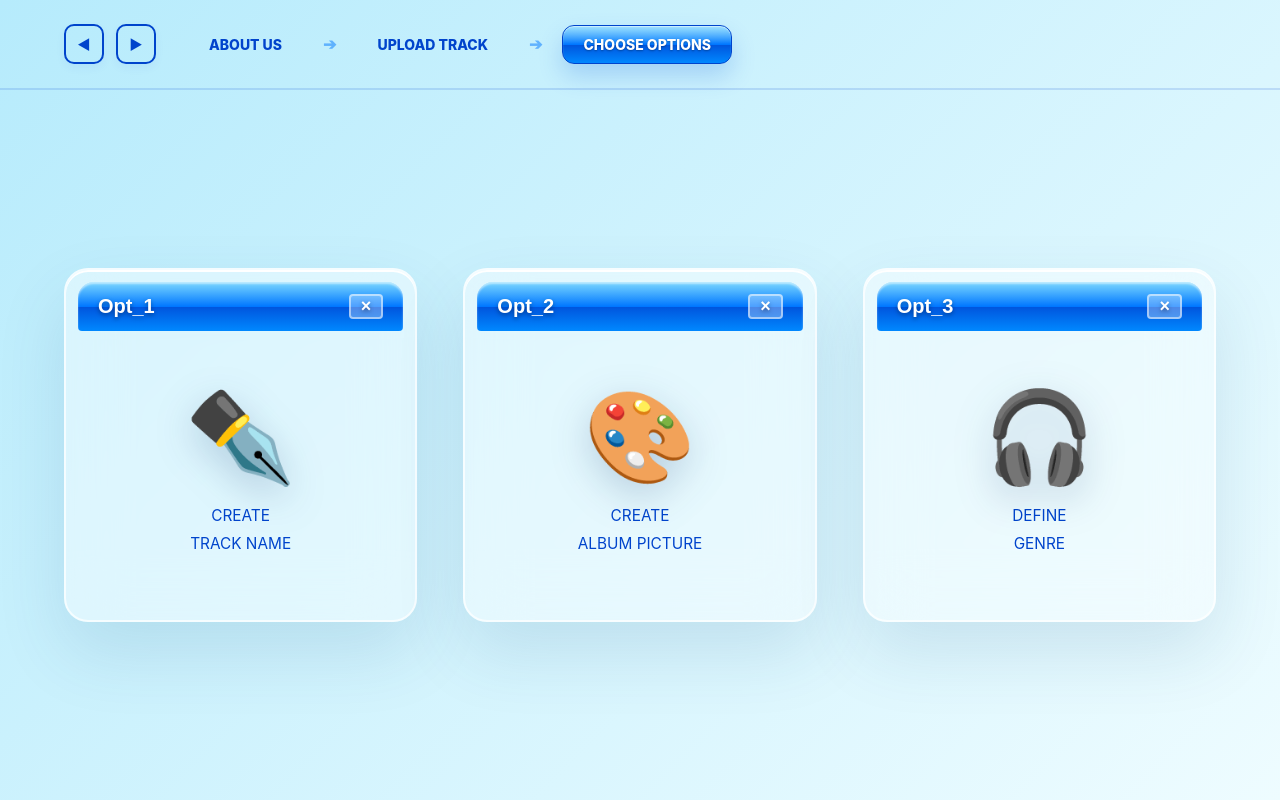
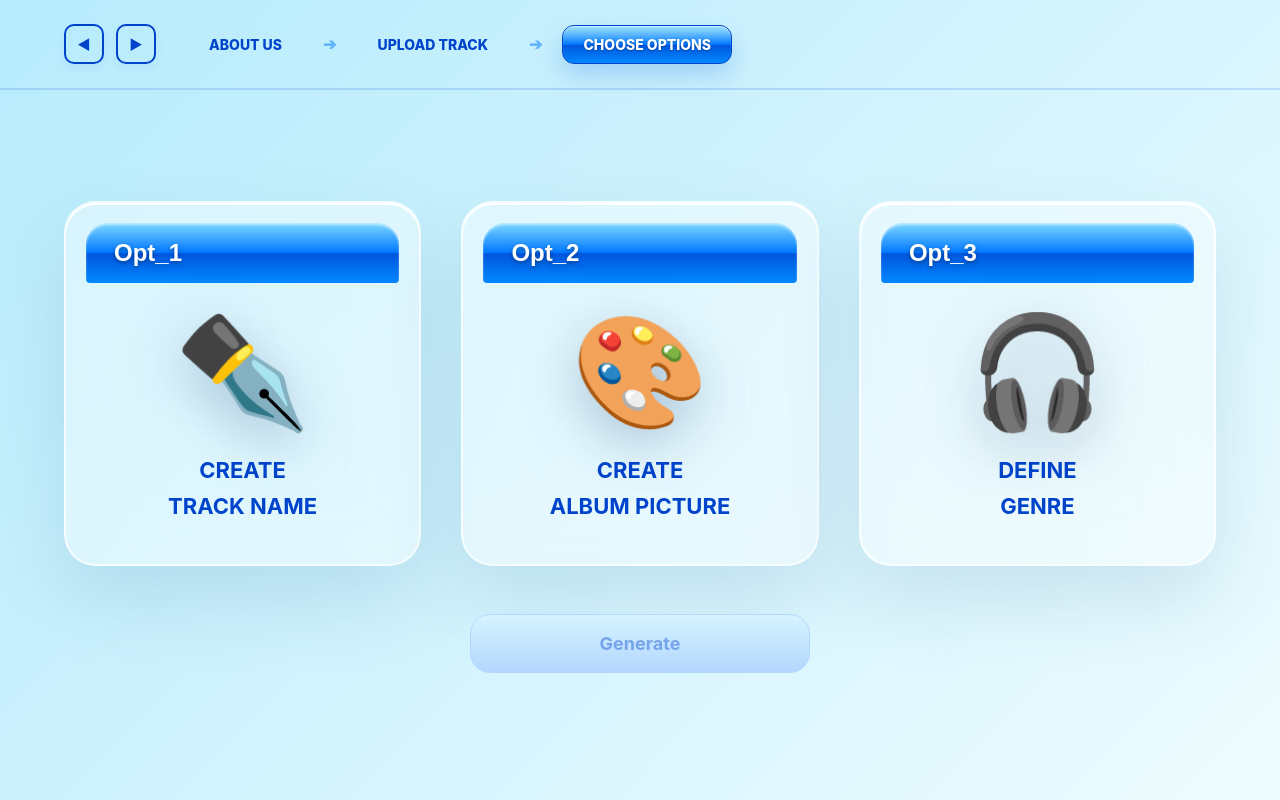
Before and after one commit to dm-dmytrenko/musicapp, a React (Create React App) app: page /selector in a window 1280 px wide. Built offline with nearby package versions, Linux system fonts and the light colour scheme.

Commit message:
add possibility to choose options to generate

```diff
--- a/src/components/OptionTile/OptionTile.jsx
+++ b/src/components/OptionTile/OptionTile.jsx
@@ -1,18 +1,20 @@
-// src/components/OptionTile/OptionTile.jsx
 import React from 'react';
 import { Box } from '@mui/system';
 
-const OptionTile = ({ optionNum, icon, labelLine1, labelLine2 }) => {
+const OptionTile = ({ optionNum, icon, labelLine1, labelLine2, isSelected, onClick }) => {
   return (
-    <Box sx={{
+    <Box
+      onClick={onClick}
+      sx={{
         flex: 1,
+        maxWidth: '420px',
         aspectRatio: '1 / 1',
         height: 'auto',
-      background: 'rgba(255, 255, 255, 0.4)',
-      border: '2px solid rgba(255, 255, 255, 0.7)',
-      boxShadow: '0 30px 70px rgba(0, 70, 120, 0.12), inset 0 2px 0 #fff',
-      padding: '12px',
-      borderRadius: '24px',
+        background: isSelected ? 'rgba(255, 255, 255, 0.75)' : 'rgba(255, 255, 255, 0.4)',
+        border: isSelected ? '3px solid #0077ff' : '2px solid rgba(255, 255, 255, 0.7)',
+        boxShadow: isSelected ? '0 50px 90px rgba(0, 119, 255, 0.25), inset 0 2px 0 #fff' : '0 35px 80px rgba(0, 70, 120, 0.12), inset 0 2px 0 #fff',
+        padding: '20px',
+        borderRadius: '32px',
         backdropFilter: 'blur(30px)',
         WebkitBackdropFilter: 'blur(30px)',
         display: 'flex',
@@ -20,35 +22,39 @@ const OptionTile = ({ optionNum, icon, labelLine1, labelLine2 }) => {
         cursor: 'pointer',
         transition: 'all 0.25s cubic-bezier(0.4, 0, 0.2, 1)',
         boxSizing: 'border-box',
+        transform: isSelected ? 'translateY(-16px) scale(1.02)' : 'translateY(0)',
+        userSelect: 'none',
+        WebkitUserSelect: 'none',
+        msUserSelect: 'none',
         '&:hover': {
-        transform: 'translateY(-12px)',
-        background: 'rgba(255, 255, 255, 0.6)',
-        boxShadow: '0 44px 80px rgba(0, 70, 120, 0.2)'
+          transform: isSelected ? 'translateY(-18px) scale(1.02)' : 'translateY(-12px)',
+          background: isSelected ? 'rgba(255, 255, 255, 0.8)' : 'rgba(255, 255, 255, 0.6)',
+          boxShadow: isSelected ? '0 60px 100px rgba(0, 119, 255, 0.35)' : '0 50px 90px rgba(0, 70, 120, 0.2)'
         }
-    }}>
+      }}
+    >
 
       <Box sx={{
         background: 'linear-gradient(to bottom, #7cd8ff 0%, #0077ff 50%, #0055dd 51%, #0088ff 100%)',
         color: '#fff',
-        padding: '12px 20px',
-        fontSize: '20px',
+        padding: '16px 28px',
+        fontSize: '24px',
         fontWeight: 'bold',
         display: 'flex',
         justifyContent: 'space-between',
         alignItems: 'center',
         fontFamily: 'sans-serif',
-        borderRadius: '16px 16px 4px 4px',
+        borderRadius: '22px 22px 4px 4px',
         boxShadow: 'inset 0 2px 2px rgba(255, 255, 255, 0.5)',
         textShadow: '0 2px 4px rgba(0, 0, 0, 0.35)',
         flexShrink: 0
       }}>
         <span>{optionNum}</span>
-        <Box component="span" sx={{ background: 'rgba(255,255,255,0.3)', border: '2px solid rgba(255,255,255,0.5)', padding: '0 10px', fontSize: '18px', borderRadius: '4px' }}>×</Box>
       </Box>
 
-      <Box sx={{ flexGrow: 1, display: 'flex', flexDirection: 'column', alignItems: 'center', justifyContent: 'center', padding: '20px', textAlign: 'center', gap: '5%' }}>
-        <Box sx={{ fontSize: '7vw', filter: 'drop-shadow(0 12px 20px rgba(0, 40, 100, 0.2))' }}>{icon}</Box>
-        <span className="pixel-text" style={{ fontSize: '1.2vw', color: '#0044cc', lineHeight: '1.8', letterSpacing: 0 }}>
+      <Box sx={{ flexGrow: 1, display: 'flex', flexDirection: 'column', alignItems: 'center', justifyContent: 'center', padding: '28px', textAlign: 'center', gap: '8%' }}>
+        <Box sx={{ fontSize: '110px', filter: 'drop-shadow(0 16px 28px rgba(0, 40, 100, 0.25))' }}>{icon}</Box>
+        <span className="pixel-text" style={{ fontSize: '22px', color: '#0044cc', fontWeight: 700, lineHeight: '1.6', letterSpacing: 0 }}>
           {labelLine1}<br />{labelLine2}
         </span>
       </Box>
--- a/src/pages/Selector/Selector.jsx
+++ b/src/pages/Selector/Selector.jsx
@@ -1,9 +1,26 @@
-// src/pages/Selector/Selector.jsx
-import React from 'react';
+import React, { useState } from 'react';
 import { Box } from '@mui/system';
+import { useNavigate } from 'react-router-dom';
 import OptionTile from '../../components/OptionTile/OptionTile.jsx';
 
 const Selector = () => {
+  const [selectedOptions, setSelectedOptions] = useState([]);
+  const navigate = useNavigate();
+
+  const handleTileClick = (optionId) => {
+    setSelectedOptions((prev) =>
+      prev.includes(optionId)
+        ? prev.filter((id) => id !== optionId)
+        : [...prev, optionId]
+    );
+  };
+
+  const handleGenerate = () => {
+    if (selectedOptions.length > 0) {
+      navigate('/download');
+    }
+  };
+
   return (
     <Box sx={{
       width: '100vw',
@@ -11,7 +28,7 @@ const Selector = () => {
       display: 'flex',
       alignItems: 'center',
       justifyContent: 'center',
-      padding: '0 5%',
+      padding: '2vh 5%',
       boxSizing: 'border-box',
       background: 'transparent',
       overflow: 'hidden'
@@ -19,32 +36,91 @@ const Selector = () => {
 
       <Box sx={{
         display: 'flex',
+        flexDirection: 'column',
+        alignItems: 'center',
+        justifyContent: 'center',
+        width: '100%',
+        maxWidth: '1400px',
+        height: '100%',
+        position: 'relative',
+        zIndex: 3
+      }}>
+
+        <Box sx={{
+          display: 'flex',
           flexDirection: 'row',
-        gap: '4%',
+          gap: '3.5%',
           justifyContent: 'center',
           alignItems: 'center',
           width: '100%',
-        position: 'relative',
-        zIndex: 3
+          transform: 'translateY(-2vh)'
         }}>
           <OptionTile
             optionNum="Opt_1"
             icon="✒️"
             labelLine1="CREATE"
             labelLine2="TRACK NAME"
+            isSelected={selectedOptions.includes("Opt_1")}
+            onClick={() => handleTileClick("Opt_1")}
           />
           <OptionTile
             optionNum="Opt_2"
             icon="🎨"
             labelLine1="CREATE"
             labelLine2="ALBUM PICTURE"
+            isSelected={selectedOptions.includes("Opt_2")}
+            onClick={() => handleTileClick("Opt_2")}
           />
           <OptionTile
             optionNum="Opt_3"
             icon="🎧"
             labelLine1="DEFINE"
             labelLine2="GENRE"
+            isSelected={selectedOptions.includes("Opt_3")}
+            onClick={() => handleTileClick("Opt_3")}
           />
+        </Box>
+
+        <Box
+          onClick={handleGenerate}
+          sx={{
+            width: '35%',
+            maxWidth: '340px',
+            background: selectedOptions.length === 0
+              ? 'linear-gradient(to bottom, #d5f3ff 0%, #b3d7ff 100%)'
+              : 'linear-gradient(to bottom, #7cd8ff 0%, #0077ff 50%, #0055dd 51%, #0088ff 100%)',
+            border: selectedOptions.length === 0 ? '1px solid #b3d7ff' : '1px solid #0044cc',
+            borderRadius: '20px',
+            padding: '18px',
+            textAlign: 'center',
+            fontSize: '18px',
+            fontWeight: 'bold',
+            color: selectedOptions.length === 0 ? 'rgba(0, 68, 204, 0.4)' : '#fff',
+            cursor: selectedOptions.length === 0 ? 'default' : 'pointer',
+            boxSizing: 'border-box',
+            position: 'relative',
+            overflow: 'hidden',
+            boxShadow: selectedOptions.length === 0 ? 'none' : '0 15px 30px rgba(0,85,221,0.2), inset 0 1px 1px rgba(255,255,255,0.5)',
+            textShadow: selectedOptions.length === 0 ? 'none' : '0 1px 3px rgba(0,0,0,0.3)',
+            transition: 'all 0.2s',
+            pointerEvents: selectedOptions.length === 0 ? 'none' : 'auto',
+            userSelect: 'none',
+            WebkitUserSelect: 'none',
+            msUserSelect: 'none',
+            marginTop: '4vh',
+            '&:hover': {
+              transform: 'translateY(-2px)',
+              boxShadow: '0 20px 40px rgba(0,85,221,0.35)',
+            },
+            '&:active': {
+              transform: 'translateY(0px)'
+            }
+          }}
+        >
+          {selectedOptions.length > 0 && <Box sx={{ position: 'absolute', top: 0, left: 0, right: 0, height: '50%', background: 'linear-gradient(to bottom, rgba(255,255,255,0.25) 0%, rgba(255,255,255,0) 100%)' }} />}
+          Generate
+        </Box>
+
       </Box>
     </Box>
   );
```
Lines whose indentation alone changed are shown as unchanged.
